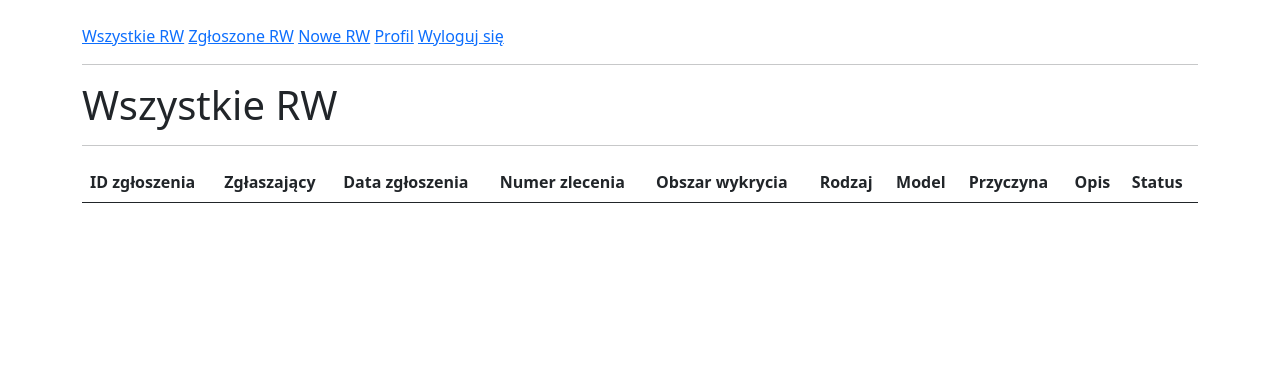
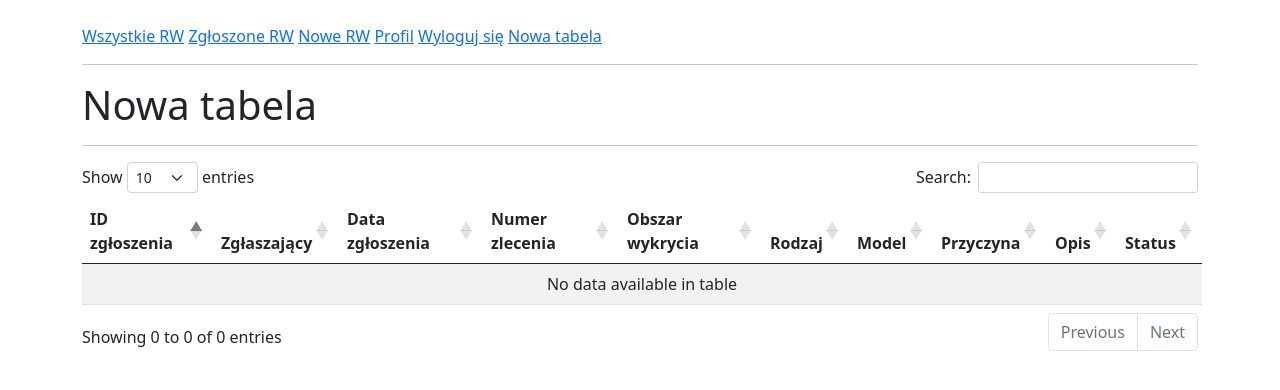
Before and after one commit to johnny-sky91/InCom, a Flask app: page / in a window 1280 px wide. Shown: the top 390 px of the page. Run offline with Flask 2, Linux system fonts and the light colour scheme; the visitor is signed in with stand-in values (Sample User, id 1); data comes from the database, SQL or seed files in the repository; both versions use the stored data as it was after the commit; data that the repository does not hold is empty; parts of the project's set-up code (start-up, migrations or seed data) failed here and were passed over; some libraries are stand-ins or nearby versions.

Commit message:
Dodana interaktywa tabela
Na razie testowo

```diff
--- a/app/models.py
+++ b/app/models.py
@@ -37,6 +37,20 @@ class InCom(db.Model):
         return f'RW: {self.id},{self.user_id},{self.timestamp},{self.order_number},{self.product_type},{self.model}, ' \
                f'{self.cause}, {self.detection_area}, {self.description}, {self.registration_status}'
 
+    def to_dict(self):
+        return {
+            'id': self.id,
+            'user_id': self.user_id,
+            'timestamp': self.timestamp,
+            'order_number': self.order_number,
+            'detection_area': self.detection_area,
+            'product_type': self.product_type,
+            'model': self.model,
+            'cause': self.cause,
+            'description': self.description,
+            'registration_status': self.registration_status
+        }
+
 
 class Models(db.Model):
     id = db.Column(db.Integer, primary_key=True)
--- a/app/routes.py
+++ b/app/routes.py
@@ -12,7 +12,7 @@ import os
 from datetime import timezone
 
 
-@app.route('/')
+#@app.route('/')
 @app.route('/all_registrations')
 @login_required
 def all_registrations():
@@ -83,6 +83,11 @@ def user_registrations(username):
 @login_required
 def new_registration():
     form = NewRegistrationForm()
+
+    areas_query = DetectionAreas.query.with_entities(DetectionAreas.detection_area).filter_by(user_id=current_user.id)
+    areas = [item for t in areas_query for item in t]
+    form.detection_area.choices = areas
+
     if form.validate_on_submit():
         incom = InCom(
             user_id=current_user.id,
@@ -143,10 +148,10 @@ def get_report(id_to_report):
 def profile(username):
     return render_template('profile.html', title=f'Profil - {username}')
 
-# TODO username tak czy nie?
-@app.route('/add_new_area/<username>', methods=['GET', 'POST'])
+
+@app.route('/add_new_area', methods=['GET', 'POST'])
 @login_required
-def add_new_area(username):
+def add_new_area():
     form = NewAreaForm()
     if form.validate_on_submit():
         new_area = DetectionAreas(
@@ -158,3 +163,54 @@ def add_new_area(username):
         flash('Dodano nowy obszar dla działu')
         return redirect(url_for('profile', username=current_user.username))
     return render_template('new_area.html', title='Dodaj nowy obszar', form=form)
+
+
+# TODO wdrażanie nowej tabeli
+
+@app.route('/')
+def index():
+    return render_template('nowa_tablica.html', title='Nowa tabela')
+
+
+@app.route('/api/data')
+def data():
+    query = InCom.query
+    # search filter
+    search = request.args.get('search[value]')
+    if search:
+        query = query.filter(db.or_(
+            InCom.id.like(f'%{search}%'),
+            InCom.order_number.like(f'%{search}%')
+        ))
+    total_filtered = query.count()
+
+    # sorting
+    order = []
+    i = 0
+    while True:
+        col_index = request.args.get(f'order[{i}][column]')
+        if col_index is None:
+            break
+        col_name = request.args.get(f'columns[{col_index}][data]')
+        if col_name not in ['id', 'user_id', 'order_number']:
+            col_name = 'id'
+        descending = request.args.get(f'order[{i}][dir]') == 'desc'
+        col = getattr(InCom, col_name)
+        if descending:
+            col = col.desc()
+        order.append(col)
+        i += 1
+    if order:
+        query = query.order_by(*order)
+
+    # pagination
+    start = request.args.get('start', type=int)
+    length = request.args.get('length', type=int)
+    query = query.offset(start).limit(length)
+
+    # response
+    return {
+        'data': [user.to_dict() for user in query],
+        'recordsFiltered': total_filtered,
+        'recordsTotal': InCom.query.count(),
+    }
--- a/app/templates/base.html
+++ b/app/templates/base.html
@@ -17,6 +17,7 @@
           <a href="{{ url_for('new_registration')}}">Nowe RW</a>
           <a href="{{ url_for('profile', username=current_user.username) }}">Profil</a>
           <a href="{{ url_for('logout') }}">Wyloguj się</a>
+          <a href="{{ url_for('index') }}">Nowa tabela</a>
           {% endif %}
         </div>
         <hr>
--- a/app/templates/new_registration.html
+++ b/app/templates/new_registration.html
@@ -8,7 +8,7 @@
         {% for error in form.order_number.errors %}
         <span style="color: red;">{{ error }}</span>
         {% endfor %}<br>
-        2. {{ form.detection_area.label }}: <br>{{ form.detection_area() }}<br><br>
+        2. {{ form.detection_area.label }}: <br> {{ form.detection_area() }}<br><br>
         3. {{ form.product_type.label }}: <br>{{ form.product_type() }}<br><br>
         4. {{ form.model.label }}: <br>{{ form.model() }}<br><br>
         5. {{ form.cause.label }}: <br>{{ form.cause() }}<br><br>
--- /dev/null
+++ b/app/templates/nowa_tablica.html
@@ -0,0 +1,45 @@
+{% extends "base.html" %}
+
+{% block content %}
+  <table id="data" class="table table-striped">
+    <thead>
+      <tr>
+        <th>ID zgłoszenia</th>
+        <th>Zgłaszający</th>
+        <th>Data zgłoszenia</th>
+        <th>Numer zlecenia</th>
+        <th>Obszar wykrycia</th>
+        <th>Rodzaj</th>
+        <th>Model</th>
+        <th>Przyczyna</th>
+        <th>Opis</th>
+        <th>Status</th>
+      </tr>
+    </thead>
+    <tbody>
+    </tbody>
+  </table>
+{% endblock %}
+
+{% block scripts %}
+  <script>
+    $(document).ready(function () {
+      $('#data').DataTable({
+        ajax: '/api/data',
+        serverSide: true,
+        columns: [
+          {data: 'id'},
+          {data: 'user_id'},
+          {data: 'timestamp'},
+          {data: 'order_number'},
+          {data: 'detection_area'},
+          {data: 'product_type'},
+          {data: 'model'},
+          {data: 'cause'},
+          {data: 'description'},
+          {data: 'registration_status'},
+        ],
+      });
+    });
+  </script>
+{% endblock %}
--- a/app/templates/profile.html
+++ b/app/templates/profile.html
@@ -1,7 +1,6 @@
 {% extends "base.html" %}
 
 {% block content %}
-<p>4. Obszar wykrycia</p>
 <a href="{{ url_for('add_new_area', username=current_user.username) }}">Dodaj nowy obszar</a>
 
 {% endblock %}
```
Also changed, not shown: app/forms.py (+2 -8 lines), app.db.
